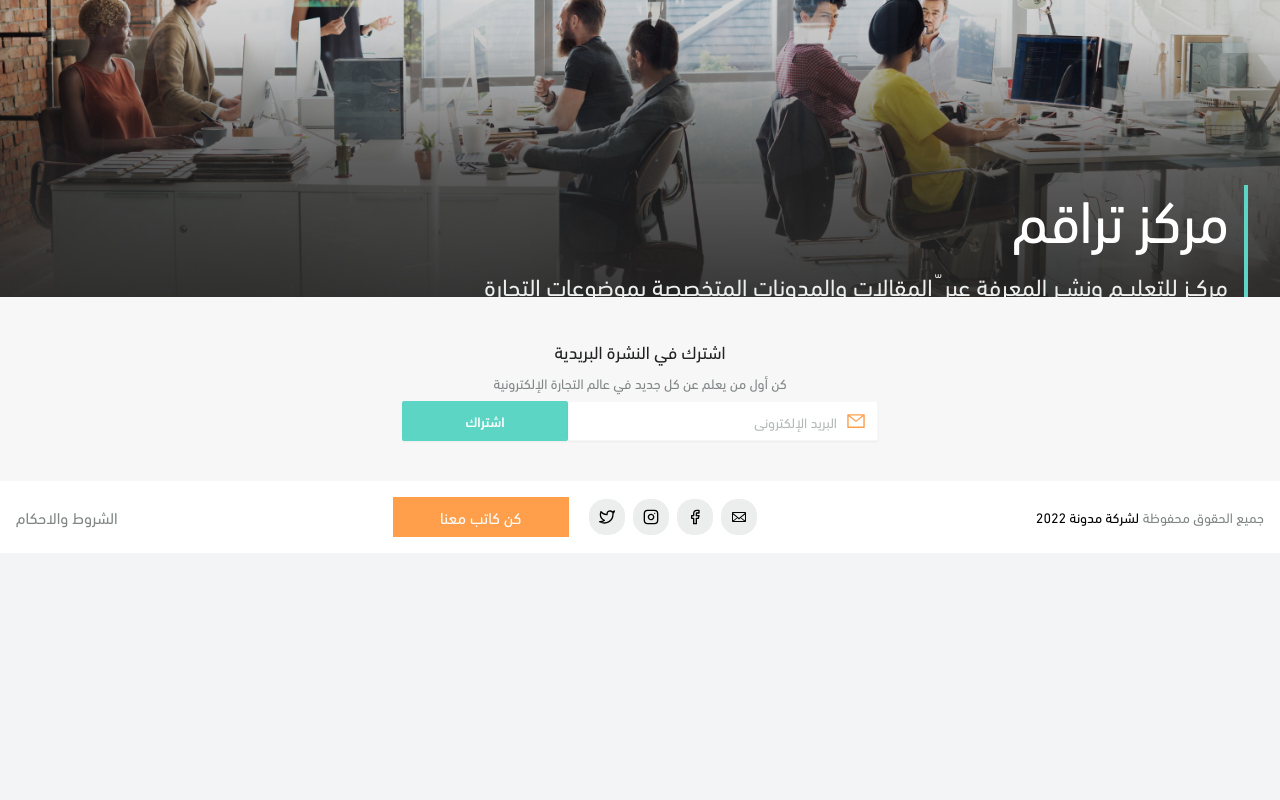
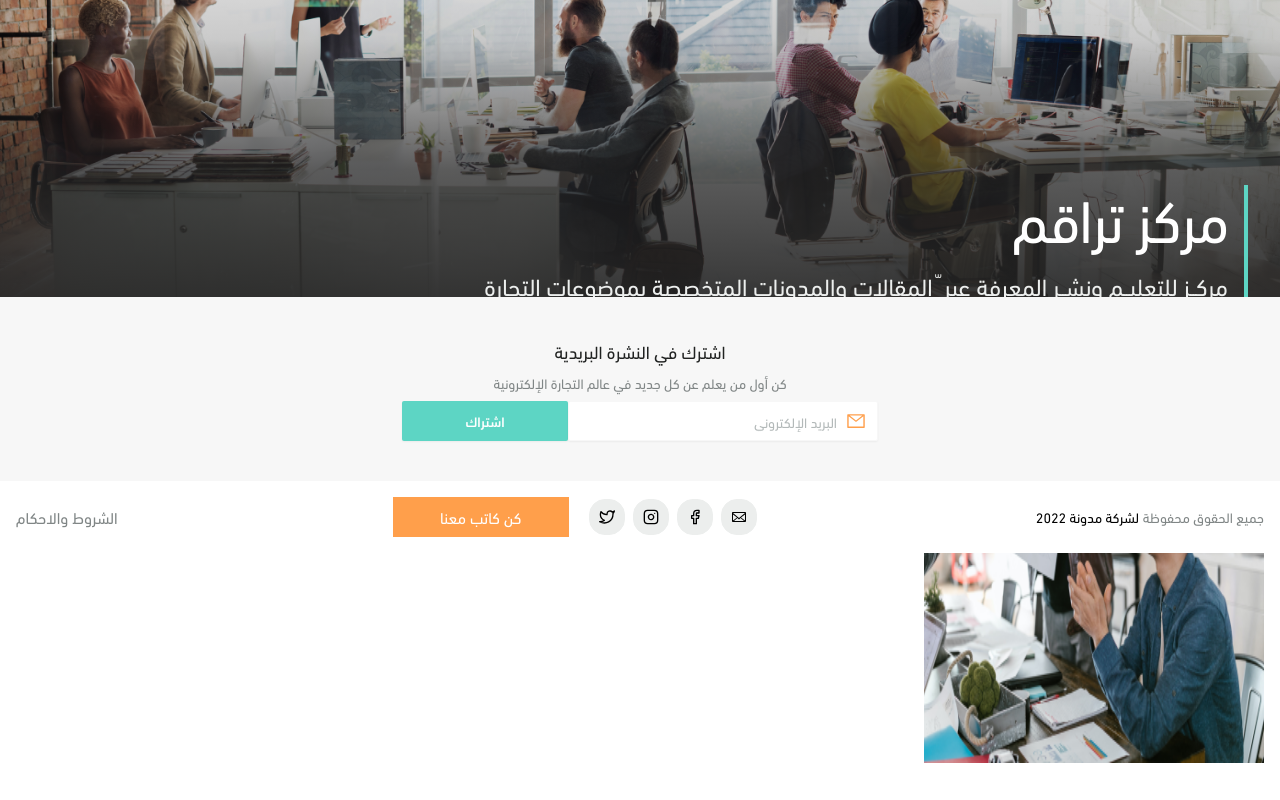
Before and after one commit to ibrahim-gabr/blog-ui, a Next.js app: page / in a window 1280 px wide. Shown: the part 247-1047 px from the top of the page. Before the commit the page ends 800 px from the top, so only its background shows below. Built offline with nearby package versions, Linux system fonts and the light colour scheme.

Commit message:
featured card and mostread start

```diff
--- /dev/null
+++ b/components/MostRead/header.tsx
@@ -0,0 +1,22 @@
+import React from "react";
+import { ArrowLeftIcon } from "@heroicons/react/outline";
+
+const MostReadHeader = () => {
+  return (
+    <div>
+      {" "}
+      <div className="flex justify-between items-center">
+        <span className="text-theme-black text-2xl">الأكثر قراءة</span>
+
+        <div className="flex justify-center items-center">
+          <span className="text-theme-light-black text-base ml-2">
+            عرض المزيد
+          </span>
+          <ArrowLeftIcon className="text-theme-primary w-4 h-4" />
+        </div>
+      </div>
+    </div>
+  );
+};
+
+export default MostReadHeader;
--- /dev/null
+++ b/components/MostRead/index.tsx
@@ -0,0 +1,29 @@
+import React from "react";
+import { Post } from "~/pages";
+import { Container } from "../common/container";
+import MostReadHeader from "./header";
+import { FC, useEffect, useState } from "react";
+import FeaturedCard from "../common/FeaturedCard";
+
+type Props = {
+  posts: Post[];
+};
+
+const MostRead: FC<Props> = ({ posts }) => {
+  const [featuredPost, setFeaturedPost] = useState<Post>();
+  useEffect(() => {
+    const featured = posts.find((post) => post.is_featured);
+    if (featured) {
+      setFeaturedPost(featured);
+    }
+  }, [posts]);
+
+  return (
+    <Container className="py-8">
+      <MostReadHeader />
+      {featuredPost && <FeaturedCard post={featuredPost} />}
+    </Container>
+  );
+};
+
+export default MostRead;
--- /dev/null
+++ b/components/common/CardOverlay.tsx
@@ -0,0 +1,7 @@
+import React from 'react'
+
+export const CardWithOverlay = () => {
+  return (
+    <div>CardOverlay</div>
+  )
+}
--- /dev/null
+++ b/components/common/CardSideImage.tsx
@@ -0,0 +1,9 @@
+import React from 'react'
+
+const CardSideImage = () => {
+  return (
+    <div>CardSideImage</div>
+  )
+}
+
+export default CardSideImage
--- /dev/null
+++ b/components/common/FeaturedCard.tsx
@@ -0,0 +1,16 @@
+import React from "react";
+import { Post } from "~/pages";
+import { FC, useEffect, useState } from "react";
+import Image from "next/image";
+type Props = {
+  post: Post;
+};
+const FeaturedCard: FC<Props> = ({ post }) => {
+  return (
+    <div>
+      <Image src={post.image} width={340} height={350} alt="post.title" />
+    </div>
+  );
+};
+
+export default FeaturedCard;
--- a/pages/api/getHomeData.ts
+++ b/pages/api/getHomeData.ts
@@ -153,9 +153,10 @@ type Data = {
   most_read: Post[];
 };
 
-export default function handler( // Generated by https://quicktype.io
+export default async function handler( // Generated by https://quicktype.io
   req: NextApiRequest,
   res: NextApiResponse<Data>
 ) {
+  await new Promise(resolve => setTimeout(resolve, 5000));
   res.status(200).json({ most_read: posts });
 }
--- a/pages/index.tsx
+++ b/pages/index.tsx
@@ -5,8 +5,30 @@ import { Newsletter } from "../components/layout/Newsletter";
 import { Showcase } from "../components/Showcase";
 import { GetServerSideProps } from "next";
 import Client from "~/utils/Client";
+import { FC } from "react";
+import MostRead from "~/components/MostRead";
+export interface Post {
+  author: string;
+  title: string;
+  excerpt: string;
+  category: string;
+  subcategory: string;
+  created_at: string;
+  id: number;
+  tags: string[];
+  is_featured: boolean;
+  image: string;
+}
 
-const Home: NextPage = () => {
+export type HomePageProps = {
+  homeData: {
+    most_read: Post[];
+  };
+  loading: boolean;
+};
+
+const Home: FC<HomePageProps> = ({ homeData, loading }) => {
+  console.log("loading", loading);
   return (
     <div>
       <Head>
@@ -17,18 +39,35 @@ const Home: NextPage = () => {
 
       <main>
         <Showcase />
+
+        <MostRead posts={homeData.most_read} />
       </main>
     </div>
   );
 };
 
-export const getServerSideProps: GetServerSideProps = async (ctx) => {
-  const homeData = await Client.get("getHomeData");
-
+export const getServerSideProps: GetServerSideProps = async ({ req, res }) => {
+  res.setHeader(
+    "Cache-Control",
+    "public, s-maxage=10, stale-while-revalidate=59"
+  );
+  let loading = true;
+  let homeData = {
+    most_read: [],
+  };
+  try {
+    let { data } = await Client.get("getHomeData");
+    homeData = data;
+    loading = false;
+  } catch (error: any) {
+    console.log(error?.response || error);
+  }
   console.log(homeData);
-
   return {
-    props: {},
+    props: {
+      loading,
+      homeData,
+    },
   };
 };
 
--- a/tailwind.config.js
+++ b/tailwind.config.js
@@ -9,8 +9,8 @@ module.exports = {
         theme: {
           primary: "#5DD5C4",
           secondary: "#FF9F4B",
-          "primary-light": "#373737",
-          "secondary-light": "#20eab3",
+          black: "#202221",
+          "light-black": "#404343",
           "primary-red": "#FE4668",
           "primary-magenta": "#A53C92",
         },
```
